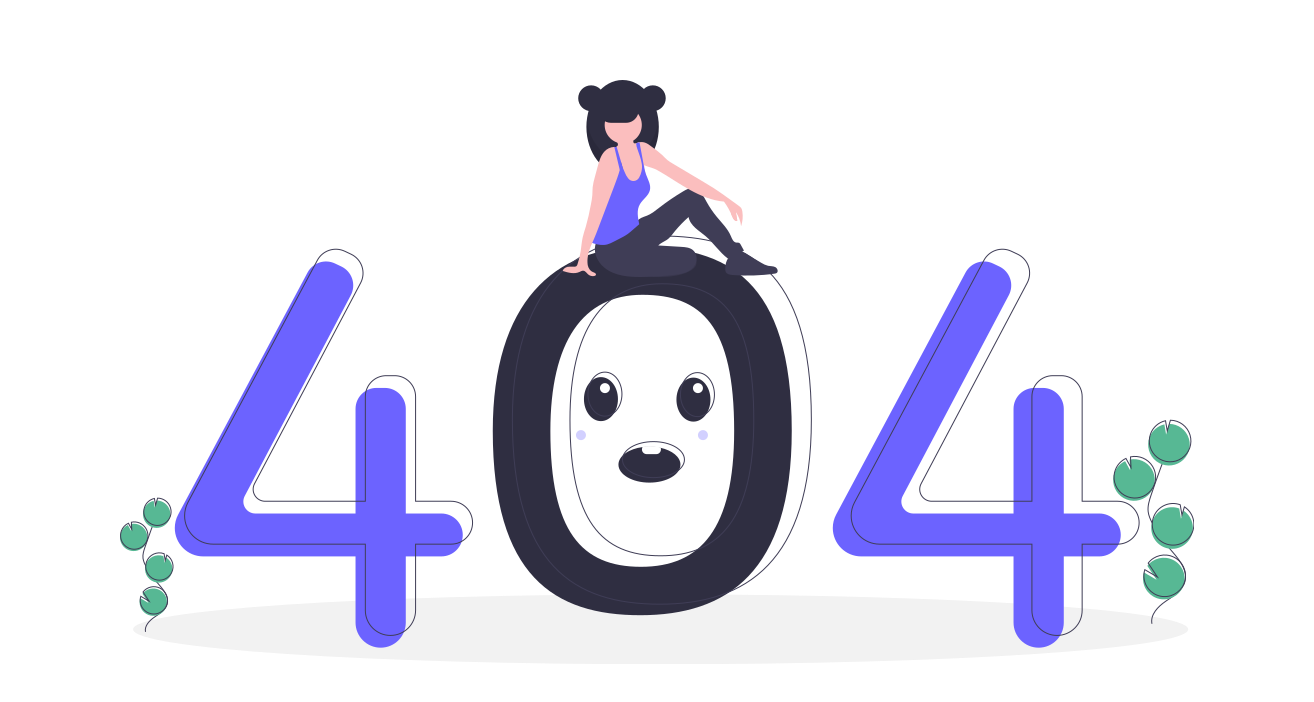
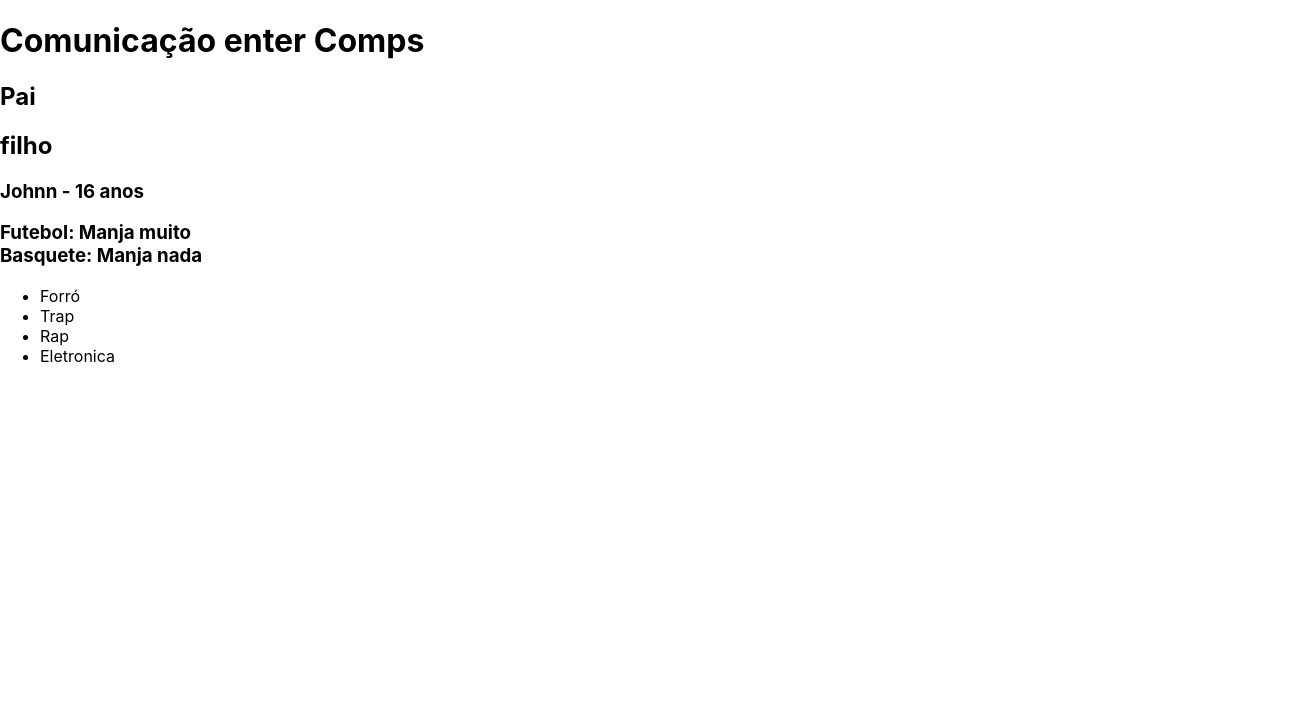
Before and after one commit to uArthurSPereira/NsfReact-2020, a React (Create React App) app: page /pagina5 in a window 1280 px wide. Shown: the top 702 px of the page, 1314 px wide, since content can reach past the window. Built offline with nearby package versions, Linux system fonts and the light colour scheme.

Commit message:
Alets and Loading Test

```diff
--- a/package.json
+++ b/package.json
@@ -9,7 +9,10 @@
     "react": "^16.13.1",
     "react-dom": "^16.13.1",
     "react-router-dom": "^5.2.0",
-    "react-scripts": "3.4.1"
+    "react-scripts": "3.4.1",
+    "react-spinners": "^0.9.0",
+    "react-toastify": "^6.0.8",
+    "react-top-loading-bar": "^2.0.0"
   },
   "scripts": {
     "start": "react-scripts start",
--- /dev/null
+++ b/src/Components/Filho/index.js
@@ -0,0 +1,29 @@
+import React from 'react';
+
+export default function filho(props) {
+
+    return (
+        <div className="filho">
+            <h2>filho</h2>
+
+            <h3>
+                {props.nome} - {props.idade} anos
+            </h3>
+            <h3>
+                Futebol: {props.esportes.futebol}
+                <br />
+                Basquete: {props.esportes.basquete}
+            </h3>
+
+            <div>
+                <ul>
+                    {props.musica.map(item =>
+                        <li key={item}> {item} </li>
+                    )}
+                </ul>
+            </div>
+
+
+        </div>
+    )
+}
--- /dev/null
+++ b/src/Components/Pai/index.js
@@ -0,0 +1,26 @@
+import React, { useState } from 'react';
+
+import Filho from '../../Components/Filho'
+
+export default function Pai() {
+
+    const [nome, setNome] = useState('Johnn')
+    const [idade, setIdade] = useState(16)
+    const [esportes, setEsportes] = useState({
+        futebol: 'Manja muito',
+        basquete: 'Manja nada'
+    })
+    const [musica, setMusica] = useState(['Forró', 'Trap', 'Rap', 'Eletronica'])
+
+    return (
+        <div className="pai">
+            <h2>Pai</h2>
+
+            <Filho nome={nome}
+                   idade={idade}
+                   esportes={esportes}
+                   musica={musica}/>
+
+        </div>
+    )
+}
--- a/src/Pages/Home/index.js
+++ b/src/Pages/Home/index.js
@@ -15,6 +15,10 @@ export default function Home() {
             <Link to="/pagina3"> Ir para página3 </Link>
             <br />
             <Link to="/pagina4"> Ir para página4 </Link>
+            <br />
+            <Link to="/pagina5"> Ir para página5 </Link>
+            <br />
+            <Link to="/pagina6"> Ir para página6 </Link>
 
         </div>
     )
--- /dev/null
+++ b/src/Pages/Page5/index.js
@@ -0,0 +1,16 @@
+
+import React from 'react';
+
+import Pai from '../../Components/Pai'
+
+export default function Page5() {
+
+    return (
+        <div className="page5">
+            <h1>Comunicação enter Comps</h1>
+
+            <Pai />
+        </div>
+    )
+
+}
--- /dev/null
+++ b/src/Pages/Page6/index.js
@@ -0,0 +1,53 @@
+import React, { useState, useRef } from 'react';
+
+import { ToastContainer, toast } from 'react-toastify';
+import 'react-toastify/dist/ReactToastify.css';
+import { PacmanLoader, ScaleLoader } from 'react-spinners';
+import LoadingBar from 'react-top-loading-bar';
+
+export default function Page6() {
+
+    const [consultando, setConsultando] = useState(false)
+
+    const ref = useRef(null)
+
+    const salvarClick = () => {
+        toast.success('🚀 Salvo com sucesso!')
+    }
+
+    const errorClick = () => {
+        toast.error('😿 Erro ao salvar')
+    }
+
+    const conslutarClick = () => {
+        setConsultando(true)
+        ref.current.continuousStart()
+    }
+
+    return (
+        <div>
+             <LoadingBar color='#f11946' height={4} ref={ref} />
+
+            <h1>Alertas & Loading</h1>
+
+            <div>
+                <button onClick={salvarClick}> Salvar </button>
+            </div>
+
+            <div>
+                <button onClick={errorClick}> Erro </button>
+            </div>
+
+            <div>
+                <button onClick={conslutarClick}> Consultar </button>
+            </div>
+
+            <ScaleLoader
+                color={"#123abc"}
+                loading={consultando}
+            />
+
+            <ToastContainer />
+        </div>
+    )
+}
--- a/src/Routes.js
+++ b/src/Routes.js
@@ -6,6 +6,8 @@ import Page1 from './Pages/Page1'
 import Page2 from './Pages/Page2'
 import Page3 from './Pages/Page3'
 import Page4 from './Pages/Page4'
+import Page5 from './Pages/Page5'
+import Page6 from './Pages/Page6'
 import NotFound from './Pages/NotFound'
 
 export default function Routes() {
@@ -18,6 +20,8 @@ export default function Routes() {
                 <Route path="/pagina2" component={Page2} />
                 <Route path="/pagina3" component={Page3} />
                 <Route path="/pagina4" component={Page4} />
+                <Route path="/pagina5" component={Page5} />
+                <Route path="/pagina6" component={Page6} />
                 <Route path="*" component={NotFound} />
             </Switch>
         </BrowserRouter>
```
Also changed, not shown: 1 other file (tests, documents, lock files or other folders).
